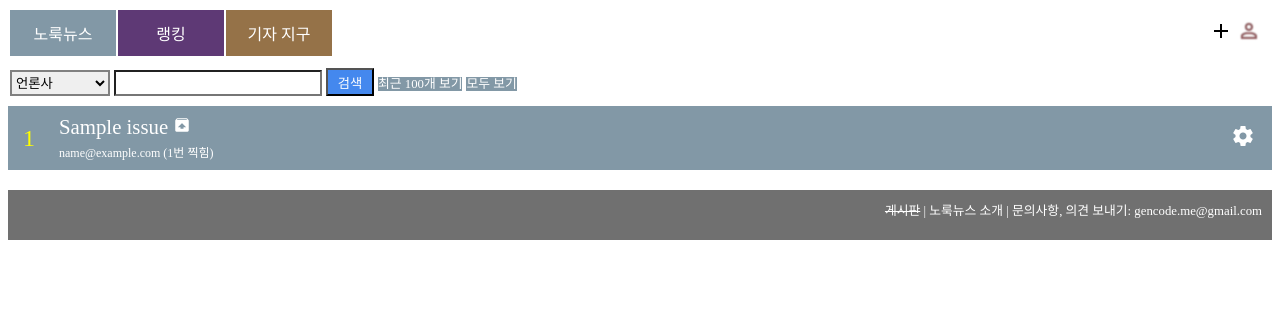
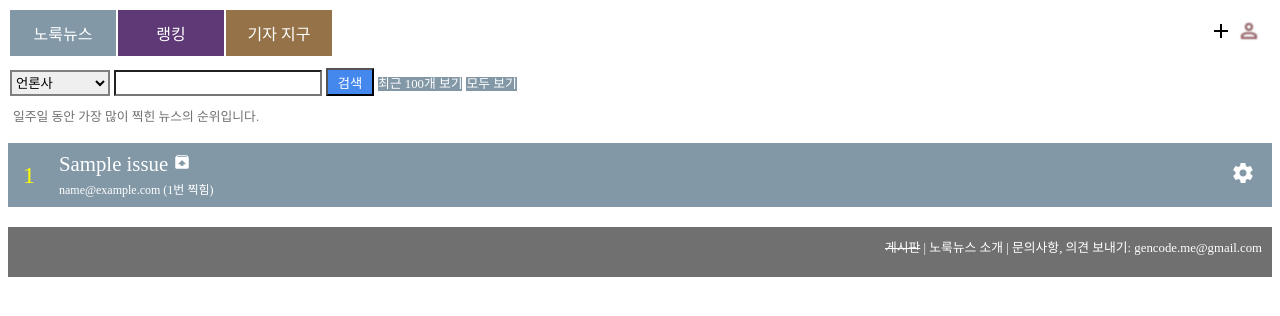
Before and after one commit to genonfire/portality, a Django app: page /issue/all/ in a window 1280 px wide. Shown: the top 316 px of the page. Run offline with Django 3.2, Linux system fonts and the light colour scheme; a user stored in the database is signed in; tables that the repository leaves empty hold one stand-in row (values such as "Sample post"); parts of the project's set-up code (start-up, migrations or seed data) failed here and were passed over.

Commit message:
add more annotation

```diff
--- a/giza/models.py
+++ b/giza/models.py
@@ -3,7 +3,6 @@ from django.db import models
 from django.conf import settings
 from django.core.urlresolvers import reverse_lazy
 from django.core.exceptions import ValidationError
-from django.dispatch import receiver
 
 def validate_image(attached):
     size = attached.file.size
--- a/giza/templates/showgiza.html
+++ b/giza/templates/showgiza.html
@@ -23,12 +23,6 @@ td.gizaProfile {
 span.gizashowall {
     background-color: #957248;
     font-size: 80%;
-}
-
-div.annotation {
-    font-size: 80%;
-    color: #707070;
-    margin-bottom: 18px;
 }
 
 a:link {color:white; text-decoration:none;}
--- a/issue/templates/hotissue.html
+++ b/issue/templates/hotissue.html
@@ -72,7 +72,10 @@ function onKeyPress(e) {
         <option value="subject">기사 제목</option>
         <option value="url">기자 URL</option>
     </select>
-    <input type="text" id="searchWord" class="searchWord" maxlength="254" onkeypress="onKeyPress(event)"> <input type="button" id="searchButton" value="검색" class="searchButton" onClick="search()"> {% if user.is_authenticated %}<span class="issueshowall"><a href="{% url 'show recent issues' %}">최근 100개 보기</a></span>{% endif %} {% if user.is_superuser %}<span class="issueshowall"><a href="{% url 'show all issues' %}">모두 보기</a></span>{% endif %}
+    <input type="text" id="searchWord" class="searchWord" maxlength="254" onkeypress="onKeyPress(event)"> <input type="button" id="searchButton" value="검색" class="searchButton" onClick="search()"> <span class="issueshowall"><a href="{% url 'show recent issues' %}">최근 100개 보기</a></span> {% if user.is_superuser %}<span class="issueshowall"><a href="{% url 'show all issues' %}">모두 보기</a></span>{% endif %}
+</div>
+<div class="annotation">
+일주일 동안 가장 많이 찍힌 뉴스의 순위입니다.
 </div>
 
 <div class="issue">
--- a/issue/templates/ranking.html
+++ b/issue/templates/ranking.html
@@ -48,6 +48,9 @@ a:hover {color:yellow; text-decoration:none;}
     </td>
 </tr>
 </table>
+<div class="annotation padding-top">
+지난 한 달간 가장 많이 찍힌 기사를 작성한 기자들의 순위입니다.
+</div>
 
 <div class="ranking">
 {% for giza, count in lists %}
--- a/templates/base.html
+++ b/templates/base.html
@@ -85,6 +85,15 @@ div.footer {
     color: white;
     font-size: 80%;
 }
+div.annotation {
+    padding-left: 5px;
+    font-size: 80%;
+    color: #707070;
+    margin-bottom: 18px;
+}
+div.padding-top {
+    padding-top: 15px;
+}
 
 div.input_optional {
     padding: 4px; padding-left: 10px;
```
